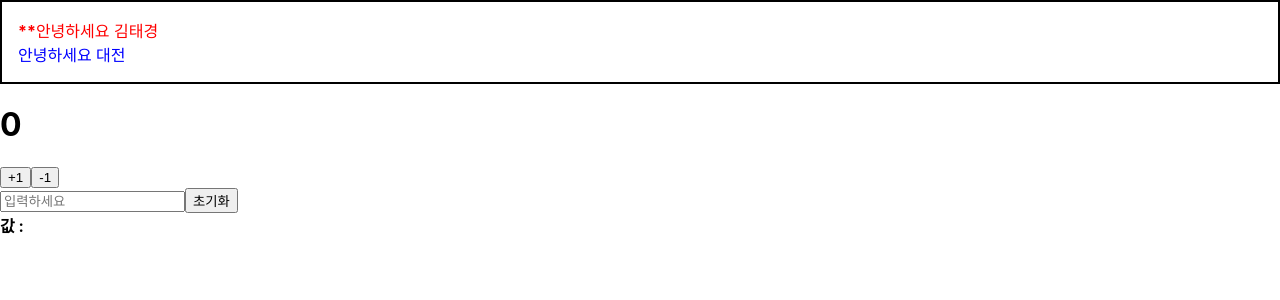
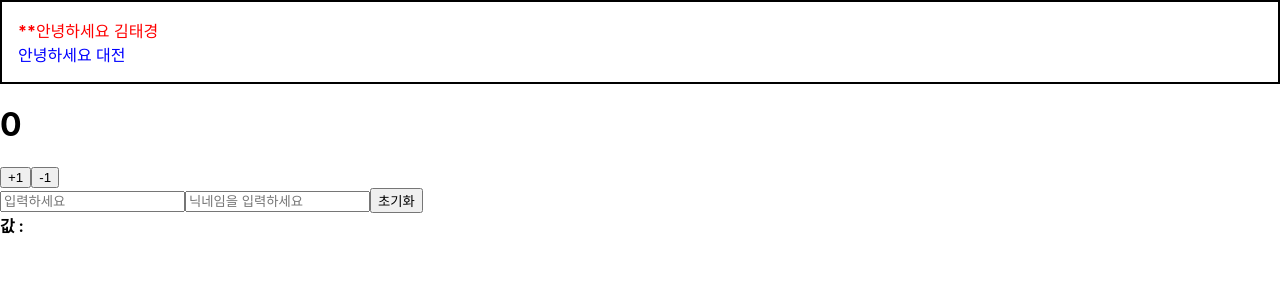
Before and after one commit to TaeKyoungKim/react_tutorial, a React (Create React App) app: page / in a window 1280 px wide. Shown: the top 300 px of the page. Built offline with nearby package versions, Linux system fonts and the light colour scheme.

Commit message:
useState를 이용한 다중  input 상태 관리

```diff
--- a/src/InputSample.js
+++ b/src/InputSample.js
@@ -1,22 +1,36 @@
-// input 상태 관리 useState 와 onChange
+//다중 input 상태 관리 useState 와 onChange
 
 import React , {useState} from 'react'
 
 function InputSample(){
-    const [text, setText] = useState('')
+    const [text, setText] = useState({
+        name:'',
+        nickname:''
+    })
+
+    const {name , nickname} = text
     const onChange=(e)=>{
-        setText(e.target.value)
+        // console.log(e.target)
+        const {name, value} = e.target
+        setText({
+            ...text,
+            [name]:value
+        })
     }
 
     const onReset =()=>{
-        setText('')
+        setText({
+            name:'',
+            nickname:''
+        })
     }
     return (
         <div>
-            <input value={text} onChange={onChange} placeholder={'입력하세요'}/>
+            <input name="name" value={name} onChange={onChange} placeholder={'입력하세요'}/>
+            <input name="nickname" value={nickname} onChange={onChange} placeholder={'닉네임을 입력하세요'}/>
             <button onClick={onReset} >초기화</button>
             <div>
-                <b>값 :{text} </b>
+    <b>값 :{name} {nickname !=='' ? <>({nickname})</> : ''  }</b>
             </div>
         </div>
     )
```
